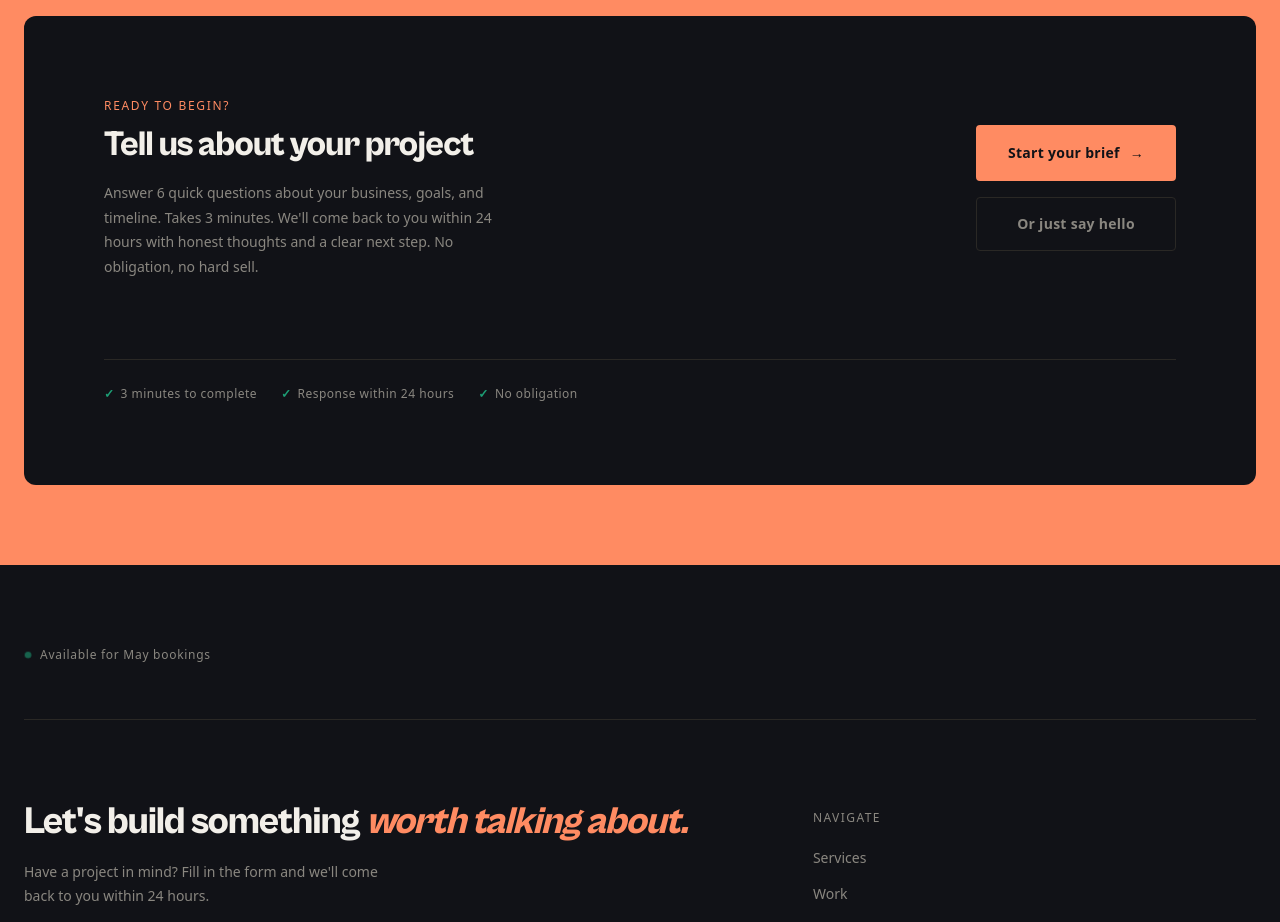
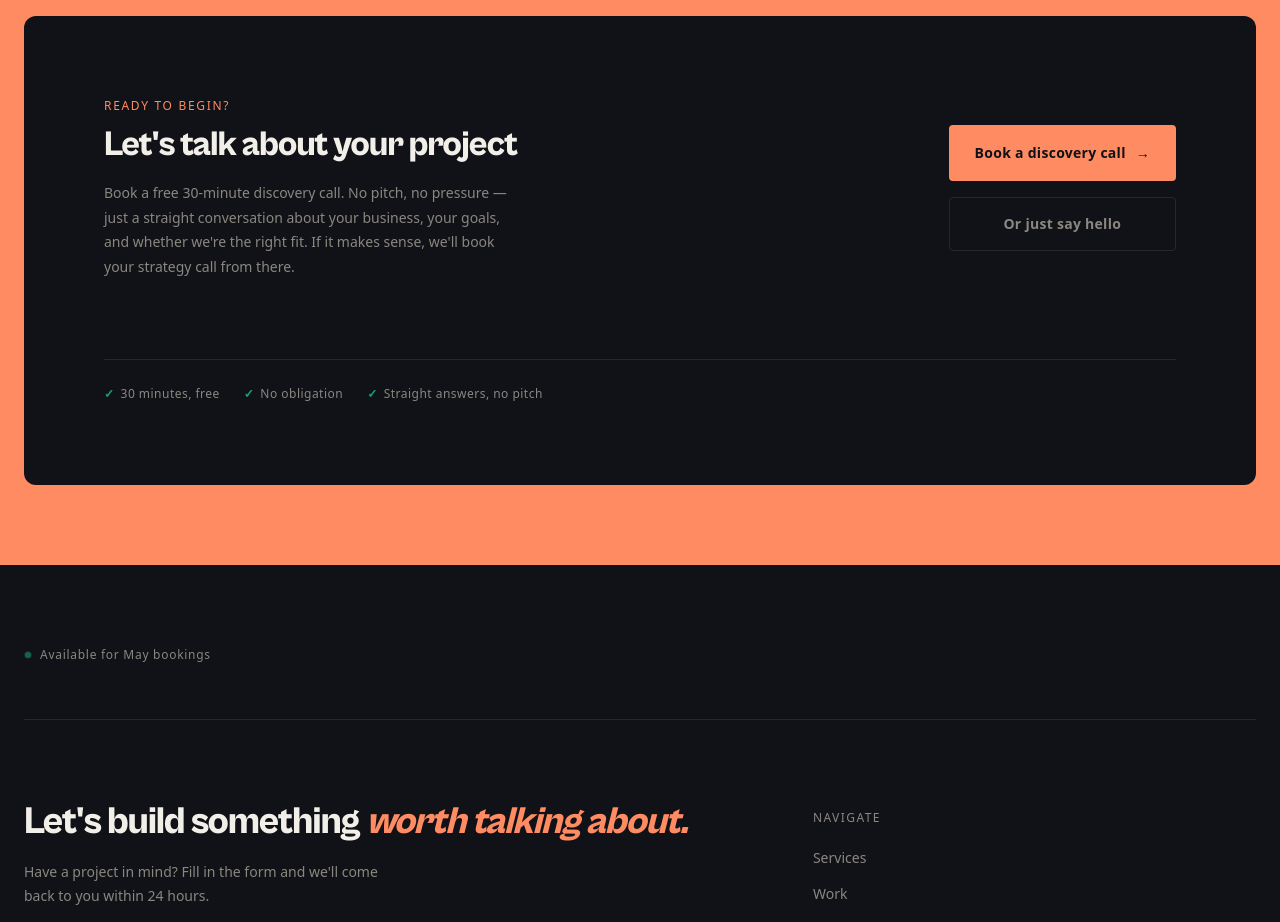
Before and after one commit to LiamHilton-Design/liam-hilton-designs, a React (Vite) app: page / in a window 1280 px wide. Shown: the part 6480-7402 px from the top of the page. Built offline with nearby package versions, Linux system fonts and the light colour scheme; no server answers; a web font is replaced by a local one.

Commit message:
feat: sitemap, GBP setup, Calendly booking integration, nav hash fixes

```diff
--- a/src/components/Sections/ProcessSection.jsx
+++ b/src/components/Sections/ProcessSection.jsx
@@ -23,11 +23,14 @@
  *    create maximum visual tension. The number sits above the content,
  *    anchoring each step the same way the navbar index anchors each link.
  *
- * 4. QUESTIONNAIRE CTA
- *    Links to Tally or Typeform — replace QUESTIONNAIRE_URL with your link.
- *    Tally.so is free, no branding on free tier, clean embed.
- *    Create a form with: Name, Email, Business type, Project description,
- *    Budget range, Timeline. This brief replaces 30 minutes of discovery.
+ * 4. BOOKING CTA
+ *    Links directly to a Calendly booking page for a free 30-minute
+ *    discovery call — replaces the earlier Tally questionnaire concept.
+ *    A call qualifies leads live (no async form to review) and gives
+ *    prospects a lower-friction first step than a paid engagement,
+ *    while still letting Liam gauge fit before committing to a full
+ *    60-minute strategy call (that call happens later, as Week 1 of
+ *    the actual process above).
  *
  * 5. DARK TEXT ON ORANGE
  *    All text uses Woodsmoke (--lhd-neutral-900) — never white on orange.
@@ -47,8 +50,8 @@ import { motion } from 'framer-motion'
 import { processData } from '../../constants/processData'
 import './ProcessSection.css'
 
-// Replace with your actual Tally or Typeform URL
-const QUESTIONNAIRE_URL = 'https://tally.so/r/your-form-id'
+// Discovery call booking — Calendly
+const BOOKING_URL = 'https://calendly.com/liamhiltonwebdesign/30min'
 
 // ─── Animation variants ───────────────────────────────────────────────────────
 
@@ -155,54 +158,49 @@ function ProcessHeader() {
   )
 }
 
-// ─── Questionnaire CTA ────────────────────────────────────────────────────────
+// ─── Booking CTA ──────────────────────────────────────────────────────────────
 
 /**
- * QuestionnaireCTA
+ * BookingCTA
  *
  * This sits BELOW the four steps — the natural next action after
  * a visitor has read the process and thought "okay, I'm ready."
  *
- * The questionnaire brief is more valuable than a phone number because:
- * 1. It qualifies leads before the first call — you know their budget,
- *    timeline, and project type before picking up the phone
- * 2. It gives clients a low-commitment first step — filling a form
- *    feels less scary than "book a call"
- * 3. It gives YOU a structured brief to prepare from
- *
- * The copy emphasises: takes 3 minutes, no obligation, you respond
- * within 24 hours. Every friction point addressed before it's raised.
+ * A 30-minute discovery call is the low-commitment first step —
+ * no obligation, no pitch, just finding out if it's a fit. Once
+ * qualified, the real 60-minute strategy call happens as Week 1
+ * of the actual process above.
  */
-function QuestionnaireCTA() {
+function BookingCTA() {
   return (
     <motion.div className="process__cta" variants={headingVariants}>
       <div className="process__cta-inner">
         <div className="process__cta-content">
           <p className="process__cta-eyebrow">Ready to begin?</p>
           <h3 className="process__cta-headline">
-            Tell us about your project
+            Let's talk about your project
           </h3>
           <p className="process__cta-body">
-            Answer 6 quick questions about your business, goals, and
-            timeline. Takes 3 minutes. We'll come back to you within
-            24 hours with honest thoughts and a clear next step.
-            No obligation, no hard sell.
+            Book a free 30-minute discovery call. No pitch, no pressure —
+            just a straight conversation about your business, your goals,
+            and whether we're the right fit. If it makes sense, we'll
+            book your strategy call from there.
           </p>
         </div>
 
         <div className="process__cta-actions">
-          <a
-            href={QUESTIONNAIRE_URL}
+
+          <a  href={BOOKING_URL}
             target="_blank"
             rel="noopener noreferrer"
             className="process__cta-btn process__cta-btn--primary"
-            aria-label="Start your project brief — takes 3 minutes"
+            aria-label="Book a 30-minute discovery call"
           >
-            <span>Start your brief</span>
+            <span>Book a discovery call</span>
             <span aria-hidden="true">→</span>
           </a>
-          <a
-            href="/contact"
+
+          <a  href="/contact"
             className="process__cta-btn process__cta-btn--secondary"
             aria-label="Get in touch another way"
           >
@@ -213,13 +211,13 @@ function QuestionnaireCTA() {
         {/* Trust signals */}
         <div className="process__cta-trust">
           <span className="process__trust-item">
-            <span aria-hidden="true">✓</span> 3 minutes to complete
-          </span>
-          <span className="process__trust-item">
-            <span aria-hidden="true">✓</span> Response within 24 hours
+            <span aria-hidden="true">✓</span> 30 minutes, free
           </span>
           <span className="process__trust-item">
             <span aria-hidden="true">✓</span> No obligation
+          </span>
+          <span className="process__trust-item">
+            <span aria-hidden="true">✓</span> Straight answers, no pitch
           </span>
         </div>
       </div>
@@ -265,7 +263,7 @@ export default function ProcessSection() {
             ))}
           </div>
 
-          <QuestionnaireCTA />
+          <BookingCTA />
 
         </motion.div>
       </div>
```
